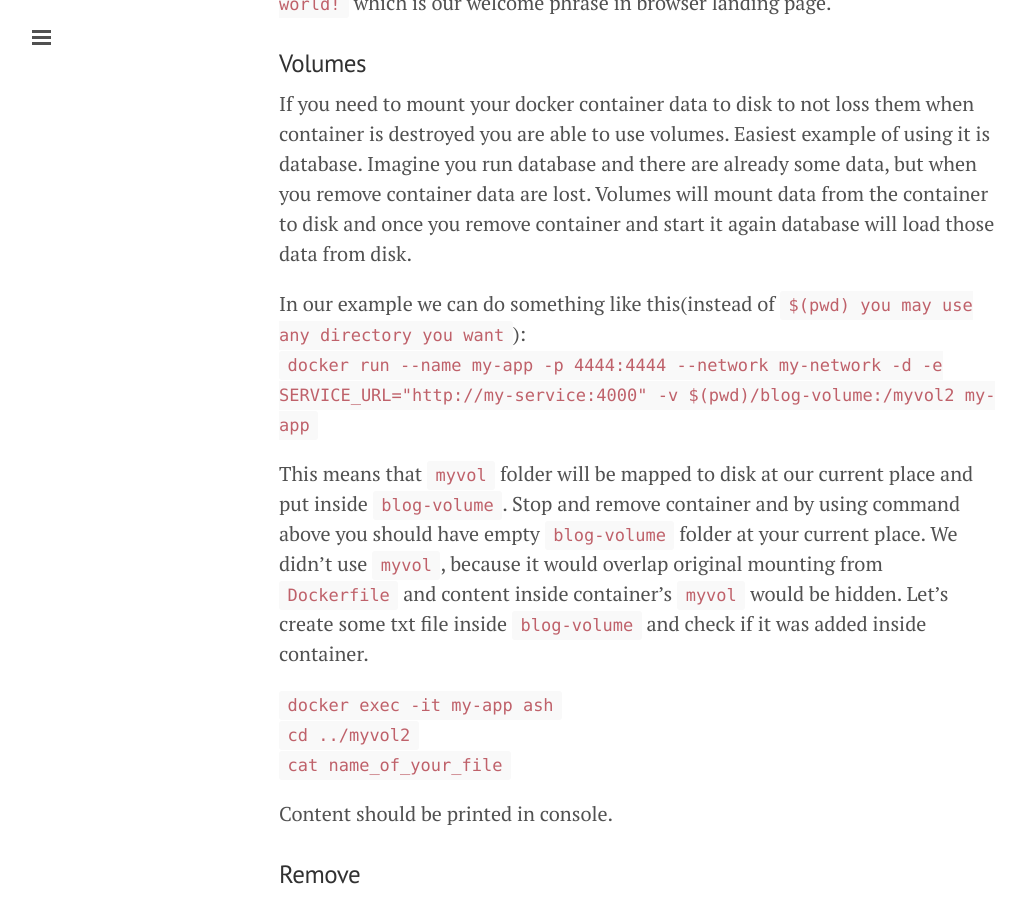
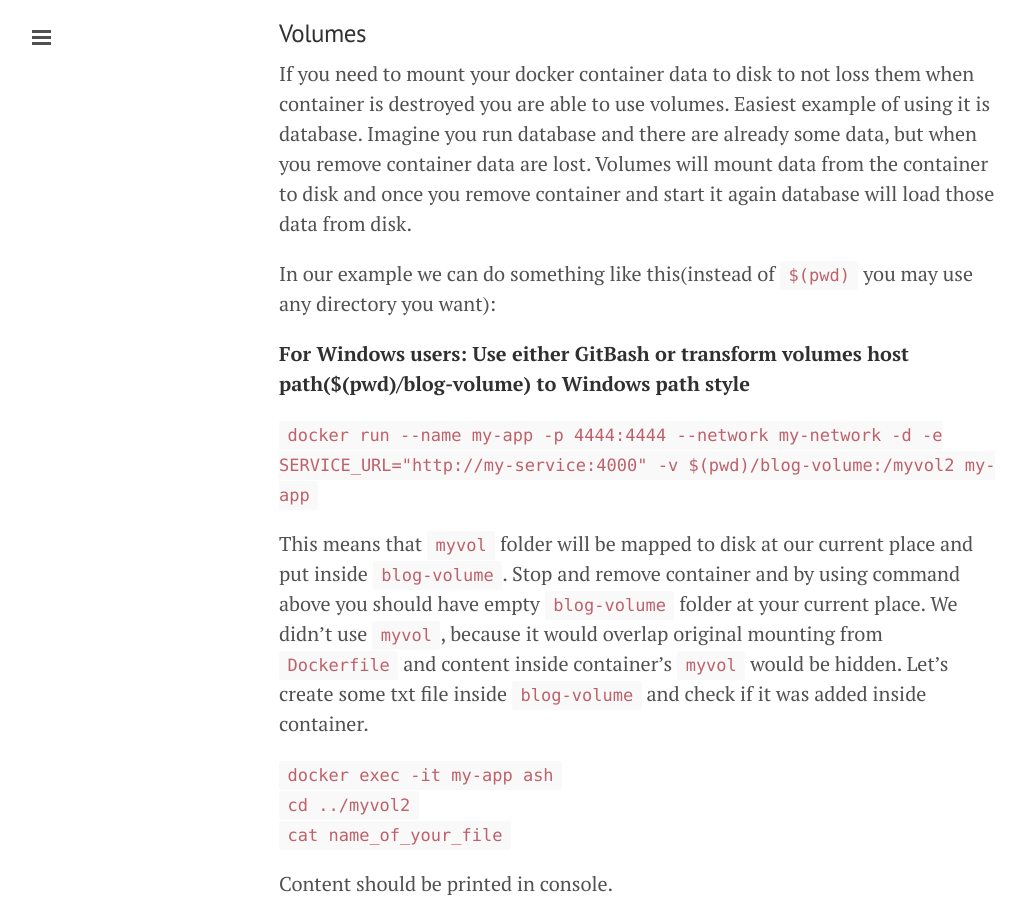
Before and after one commit to mmacai/mmacai.github.io, a Jekyll site: the page built from _posts/2016-10-30-let-s-become-friends-with-docker-by-practice.markdown, in a window 1280 px wide and 900 px high, scrolled down 8240 px. Shown: the whole window, without its empty margins (1-1026 px from the left). Built offline with Jekyll 4.4.1, drawn with Linux system fonts in a browser that asks for light colours; some of the changed text lies outside the part shown.

Commit message:
Post update: Let's become friends with Docker by practice

````diff
--- a/_posts/2016-10-30-let-s-become-friends-with-docker-by-practice.markdown
+++ b/_posts/2016-10-30-let-s-become-friends-with-docker-by-practice.markdown
@@ -95,7 +94,7 @@ CMD ["npm", "start"]
 
 `# 4` just runs `npm install` to install all dependencies as you would do locally not using docker.
 
-`# 5` shows example how volumes work. Basically you will create new empty directory, create file with text `hello world` and mount this folder. This is just simple example, in most cases you will use volumes for databases etc. In `Dockefile` you can only mount container's content which will be automatically mapped to docker root directory(`docker run` can bind volume to custom host folder).
+`# 5` shows example how volumes work. Basically you will create new empty directory, create file with text `hello world` and mount this folder. This is just simple example, in most cases you will use volumes for databases etc. In `Dockefile` you can only mount container's content which will be automatically mapped to docker root directory(`docker run` can bind volumes to custom host folder).
 
 `# 6` sets health checks for image. As options are saying it will occur every 2 minutes with timeout of 3 seconds. Second is condition at which it will be evaluated, so if this fails container will be considered unhealthy. For now health check will fail, because NodeJS distribution we are using doesn't have curl. But in this place you should place whatever you think is telling about your container health status. For example when database is ready etc.
 
@@ -106,6 +105,7 @@ CMD ["npm", "start"]
 Finally `# 9` tells docker what should be executed when everything is done. In this case how to start the application.
 
 ## Images
+
 ### Build
 
 Next step is to build image using our `Dockerfile`. In terminal type:
@@ -144,6 +144,7 @@ Image should be downloaded and able to run in container. Check with:
 `docker images`
 
 ## Containers
+
 ### Run
 
 Images are ready to run inside container, so let's go for it:
@@ -151,7 +152,7 @@ Images are ready to run inside container, so let's go for it:
 Name of your container can be absolutely different from image name, but it's good to keep it at least similar for easier searching later.
 
 Using this command we have running service locally inside docker. Let’s check it's true with command:
-`docker ps`
+`docker ps`.
 Running container should be listed there.
 
 You can also list containers that exists, but are not running:
@@ -232,7 +233,10 @@ You can recognize that healthy status was triggered by success containing `Hello
 
 If you need to mount your docker container data to disk to not loss them when container is destroyed you are able to use volumes. Easiest example of using it is database. Imagine you run database and there are already some data, but when you remove container data are lost. Volumes will mount data from the container to disk and once you remove container and start it again database will load those data from disk.
 
-In our example we can do something like this(instead of `$(pwd) you may use any directory you want`):
+In our example we can do something like this(instead of `$(pwd)` you may use any directory you want):
+
+**For Windows users: Use either GitBash or transform volumes host path($(pwd)/blog-volume) to Windows path style**
+
 `docker run --name my-app -p 4444:4444 --network my-network -d -e SERVICE_URL="http://my-service:4000" -v $(pwd)/blog-volume:/myvol2 my-app`
 
 This means that `myvol` folder will be mapped to disk at our current place and put inside `blog-volume`. Stop and remove container and by using command above you should have empty `blog-volume` folder at your current place. We didn't use `myvol`, because it would overlap original mounting from `Dockerfile` and content inside container's `myvol` would be hidden. Let's create some txt file inside `blog-volume` and check if it was added inside container.
@@ -278,7 +282,7 @@ We can try following example:
 
 It should print `Hello` to terminal output and after that start app. If we omit `npm start` app won't start, don't forget by doing this we are **overwriting dockerfile command**(at the end of the file).
 
-### Docker compose
+## Docker compose
 
 As app starts to grow up you may find starting every container one by one exhausting. For this purpose exists Docker compose. Docker compose file allows you to specify all containers you want to start with same properties as you are able to use by standard docker run command. Currently are available two versions and we will use the second one(`version: '2'`).
 
@@ -320,7 +324,7 @@ my-app:
         - my-service2
 ```
 
-#### Start, Stop & Remove
+### Start, Stop & Remove
 
 Since we have docker-compose file we are able to start app. Just by using command:
 `docker-compose up –d`
````
Also changed, not shown: other parts of _posts/2016-10-30-let-s-become-friends-with-docker-by-practice.markdown (+0 -1 lines).
